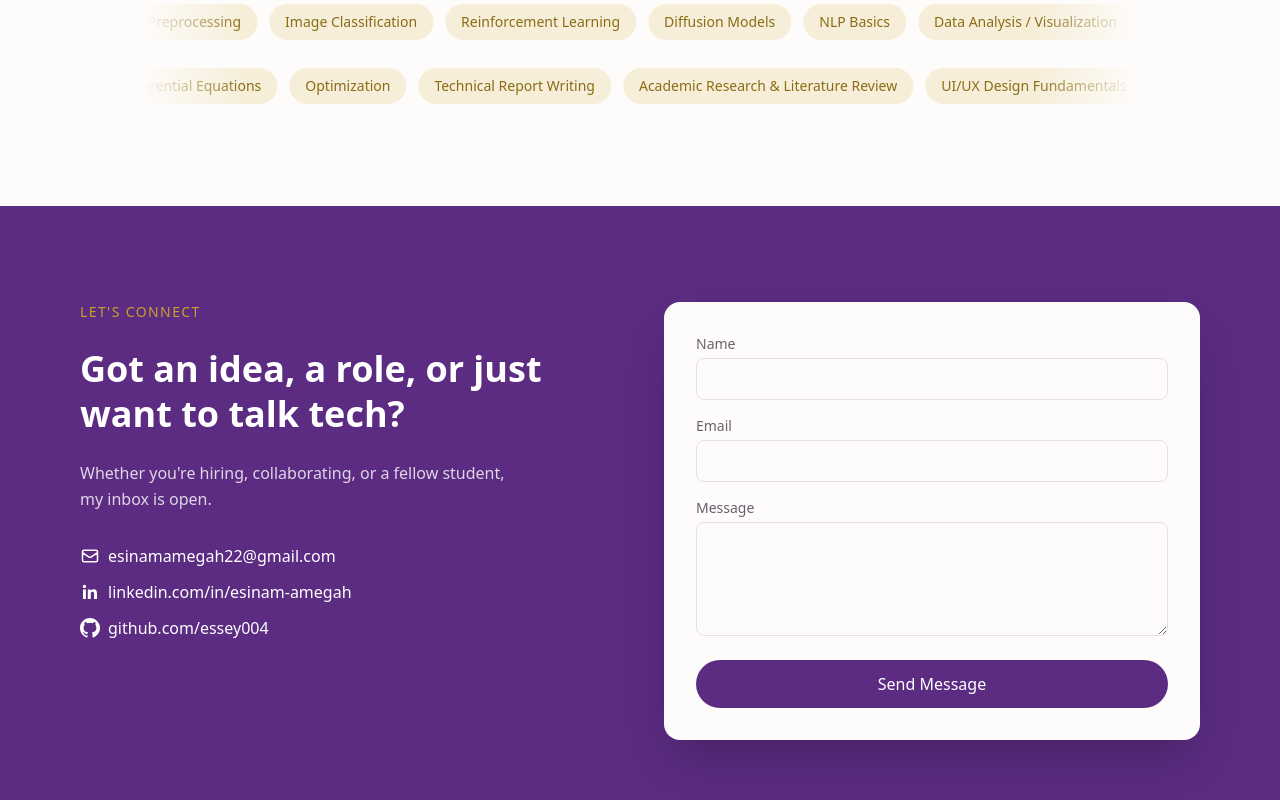
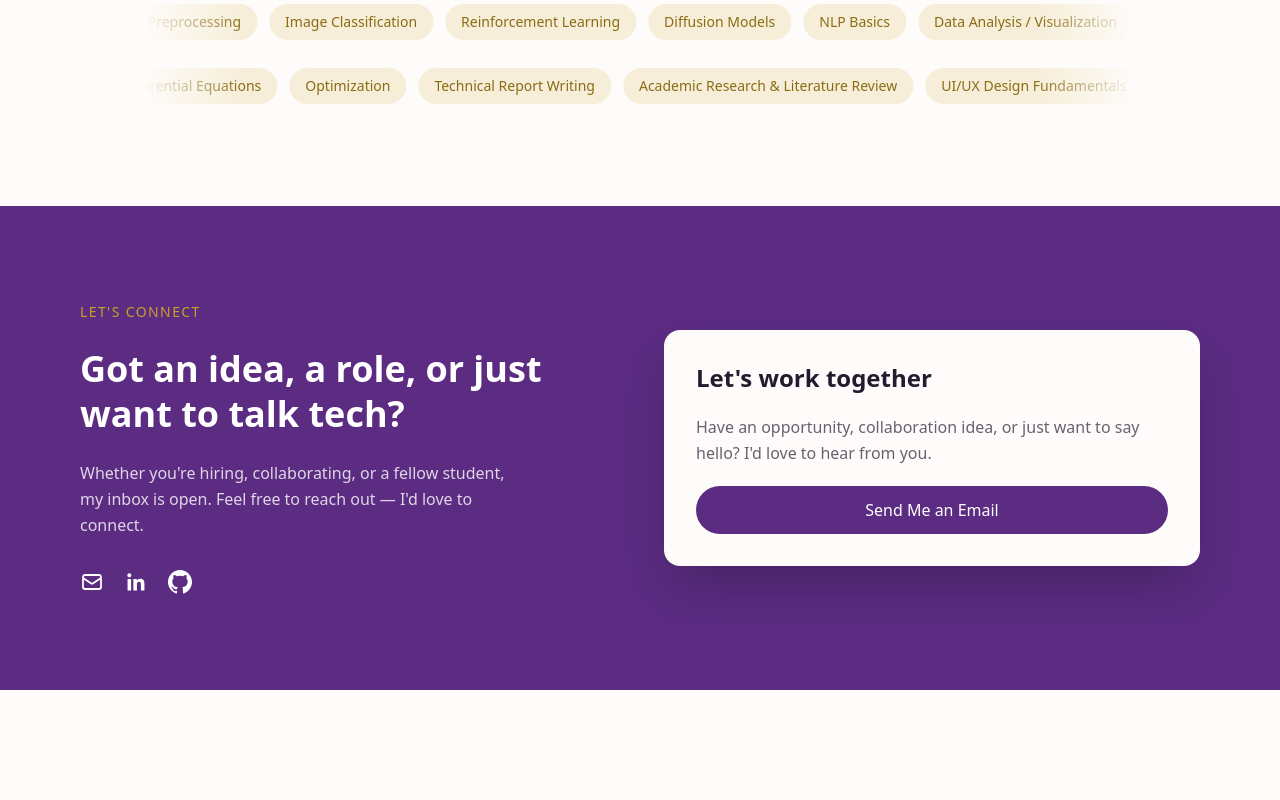
Before and after one commit to essey004/portfolio-website, a Next.js app: page / in a window 1280 px wide. Shown: the part 4812-5612 px from the top of the page. After the commit the page ends 5502 px from the top, so only its background shows below. Built offline with nearby package versions, Linux system fonts and the light colour scheme.

Commit message:
Removed form from the contact section

```diff
--- /dev/null
+++ b/app/api/contact/route.ts
@@ -0,0 +1,31 @@
+import { Resend } from "resend";
+
+const resend = new Resend(process.env.RESEND_API_KEY);
+
+export async function POST(req: Request) {
+  try {
+    const { name, email, message } = await req.json();
+
+    await resend.emails.send({
+      from: "Portfolio Contact <onboarding@resend.dev>",
+      to: "esinamamegah22@gmail.com",
+      subject: `Portfolio message from ${name}`,
+      replyTo: email,
+      text: `
+Name: ${name}
+Email: ${email}
+
+Message:
+${message}
+      `,
+    });
+
+    return Response.json({ success: true });
+  } catch (error) {
+    console.error(error);
+    return Response.json(
+      { error: "Failed to send message" },
+      { status: 500 }
+    );
+  }
+}
--- a/app/components/Contact.tsx
+++ b/app/components/Contact.tsx
@@ -1,32 +1,9 @@
-"use client";
-
-import { useState } from "react";
-
 export default function Contact() {
-  const [form, setForm] = useState({ name: "", email: "", message: "" });
-  const [status, setStatus] = useState<"idle" | "sending" | "sent" | "error">("idle");
-
-  const handleSubmit = async (e: React.FormEvent) => {
-    e.preventDefault();
-    setStatus("sending");
-    try {
-      const res = await fetch("/api/contact", {
-        method: "POST",
-        headers: { "Content-Type": "application/json" },
-        body: JSON.stringify(form),
-      });
-      if (!res.ok) throw new Error();
-      setStatus("sent");
-      setForm({ name: "", email: "", message: "" });
-    } catch {
-      setStatus("error");
-    }
-  };
-
   return (
     <section id="contact" className="bg-accent-purple text-white py-24 px-6 md:px-20">
-      <div className="max-w-6xl mx-auto grid md:grid-cols-2 gap-12 items-start">
-        {/* Left: warm intro + direct links */}
+      <div className="max-w-6xl mx-auto grid md:grid-cols-2 gap-12 items-center">
+
+        {/* Left: intro + social icons */}
         <div className="flex flex-col gap-6">
           <span className="text-accent-gold text-sm font-medium uppercase tracking-widest">
             Let's Connect
@@ -38,103 +15,92 @@ export default function Contact() {
 
           <p className="text-white/80 leading-relaxed max-w-md">
             Whether you're hiring, collaborating, or a fellow student, my inbox is open.
+            Feel free to reach out — I'd love to connect.
           </p>
 
-          <div className="flex flex-col gap-3 mt-2">
+          {/* Social icons */}
+          <div className="flex items-center gap-5 mt-2">
+
+            {/* Email */}
             <a
               href="mailto:esinamamegah22@gmail.com"
-              className="flex items-center gap-2 text-white hover:text-accent-gold transition-colors"
+              aria-label="Email"
+              className="text-white hover:text-accent-gold transition-colors"
             >
-              <svg className="h-5 w-5" fill="none" stroke="currentColor" strokeWidth="1.8" viewBox="0 0 24 24">
-                <path strokeLinecap="round" strokeLinejoin="round" d="M3 8l7.89 5.26a2 2 0 002.22 0L21 8M5 19h14a2 2 0 002-2V7a2 2 0 00-2-2H5a2 2 0 00-2 2v10a2 2 0 002 2z" />
+              <svg
+                className="h-6 w-6"
+                fill="none"
+                stroke="currentColor"
+                strokeWidth="1.8"
+                viewBox="0 0 24 24"
+              >
+                <path
+                  strokeLinecap="round"
+                  strokeLinejoin="round"
+                  d="M3 8l7.89 5.26a2 2 0 002.22 0L21 8M5 19h14a2 2 0 002-2V7a2 2 0 00-2-2H5a2 2 0 00-2 2v10a2 2 0 002 2z"
+                />
               </svg>
-              esinamamegah22@gmail.com
             </a>
 
+            {/* LinkedIn */}
             <a
               href="https://linkedin.com/in/esinam-amegah"
               target="_blank"
               rel="noopener noreferrer"
-              className="flex items-center gap-2 text-white hover:text-accent-gold transition-colors"
+              aria-label="LinkedIn"
+              className="text-white hover:text-accent-gold transition-colors"
             >
-              <svg className="h-5 w-5" fill="currentColor" viewBox="0 0 24 24">
+              <svg
+                className="h-6 w-6"
+                fill="currentColor"
+                viewBox="0 0 24 24"
+              >
                 <path d="M20.447 20.452h-3.554v-5.569c0-1.328-.027-3.037-1.852-3.037-1.853 0-2.136 1.445-2.136 2.939v5.667H9.351V9h3.414v1.561h.046c.477-.9 1.637-1.85 3.37-1.85 3.601 0 4.267 2.37 4.267 5.455v6.286zM5.337 7.433a2.062 2.062 0 1 1 0-4.124 2.062 2.062 0 0 1 0 4.124zM7.114 20.452H3.558V9h3.556v11.452z" />
               </svg>
-              linkedin.com/in/esinam-amegah
             </a>
 
+            {/* GitHub */}
             <a
               href="https://github.com/essey004"
               target="_blank"
               rel="noopener noreferrer"
-              className="flex items-center gap-2 text-white hover:text-accent-gold transition-colors"
+              aria-label="GitHub"
+              className="text-white hover:text-accent-gold transition-colors"
             >
-              <svg className="h-5 w-5" fill="currentColor" viewBox="0 0 24 24">
+              <svg
+                className="h-6 w-6"
+                fill="currentColor"
+                viewBox="0 0 24 24"
+              >
                 <path d="M12 0C5.37 0 0 5.37 0 12c0 5.3 3.44 9.8 8.21 11.39.6.11.82-.26.82-.58 0-.29-.01-1.04-.02-2.04-3.34.73-4.04-1.61-4.04-1.61-.55-1.39-1.34-1.76-1.34-1.76-1.09-.75.08-.73.08-.73 1.21.08 1.84 1.24 1.84 1.24 1.07 1.84 2.81 1.31 3.5 1 .11-.78.42-1.31.76-1.61-2.67-.3-5.47-1.33-5.47-5.93 0-1.31.47-2.38 1.24-3.22-.12-.3-.54-1.52.12-3.18 0 0 1.01-.32 3.3 1.23a11.5 11.5 0 0 1 6 0c2.29-1.55 3.3-1.23 3.3-1.23.66 1.66.24 2.88.12 3.18.77.84 1.24 1.91 1.24 3.22 0 4.61-2.81 5.63-5.49 5.92.43.37.81 1.1.81 2.22 0 1.6-.02 2.89-.02 3.29 0 .32.22.7.83.58C20.56 21.8 24 17.3 24 12c0-6.63-5.37-12-12-12z" />
               </svg>
-              github.com/essey004
             </a>
+
           </div>
         </div>
 
-        {/* Right: form, lifted white card */}
-        <form
-          onSubmit={handleSubmit}
-          className="bg-[#FEFCFA] text-[#241B2F] rounded-2xl p-6 md:p-8 flex flex-col gap-4 shadow-2xl"
-        >
-          <div className="flex flex-col gap-1">
-            <label htmlFor="name" className="text-sm text-text-muted">Name</label>
-            <input
-              id="name"
-              type="text"
-              required
-              value={form.name}
-              onChange={(e) => setForm({ ...form, name: e.target.value })}
-              className="border border-border rounded-lg px-3 py-2 bg-[#FEFCFA] text-[#241B2F] focus:outline-none focus:border-accent-purple"
-            />
-          </div>
 
-          <div className="flex flex-col gap-1">
-            <label htmlFor="email" className="text-sm text-text-muted">Email</label>
-            <input
-              id="email"
-              type="email"
-              required
-              value={form.email}
-              onChange={(e) => setForm({ ...form, email: e.target.value })}
-              className="border border-border rounded-lg px-3 py-2 bg-[#FEFCFA] text-[#241B2F] focus:outline-none focus:border-accent-purple"
-            />
-          </div>
+        {/* Right: Email card */}
+        <div className="bg-[#FEFCFA] text-[#241B2F] rounded-2xl p-6 md:p-8 shadow-2xl flex flex-col gap-5">
 
-          <div className="flex flex-col gap-1">
-            <label htmlFor="message" className="text-sm text-text-muted">Message</label>
-            <textarea
-              id="message"
-              rows={4}
-              required
-              value={form.message}
-              onChange={(e) => setForm({ ...form, message: e.target.value })}
-              className="border border-border rounded-lg px-3 py-2 bg-[#FEFCFA] text-[#241B2F] focus:outline-none focus:border-accent-purple"
-            />
-          </div>
+          <h3 className="text-2xl font-bold">
+            Let's work together
+          </h3>
 
-          <button
-            type="submit"
-            disabled={status === "sending"}
-            className="mt-2 px-6 py-3 rounded-full bg-accent-purple text-white hover:bg-accent-gold hover:text-[#241B2F] transition-colors disabled:opacity-60"
+          <p className="text-text-muted leading-relaxed">
+            Have an opportunity, collaboration idea, or just want to say hello?
+            I'd love to hear from you.
+          </p>
+
+          <a
+            href="mailto:esinamamegah22@gmail.com"
+            className="inline-flex justify-center items-center px-6 py-3 rounded-full bg-accent-purple text-white hover:bg-accent-gold hover:text-[#241B2F] transition-colors"
           >
-            {status === "sending" ? "Sending..." : "Send Message"}
-          </button>
+            Send Me an Email
+          </a>
 
-          {status === "sent" && (
-            <p className="text-sm text-accent-purple font-medium">
-              Message sent . I'll get back to you soon!
-            </p>
-          )}
-          {status === "error" && (
-            <p className="text-sm text-red-500">Something went wrong — try emailing me directly.</p>
-          )}
-        </form>
+        </div>
+
       </div>
     </section>
   );
--- a/package.json
+++ b/package.json
@@ -16,6 +16,7 @@
     "next": "16.2.10",
     "react": "19.2.4",
     "react-dom": "19.2.4",
+    "resend": "^6.18.0",
     "three": "^0.185.1"
   },
   "devDependencies": {
```
Also changed, not shown: 1 other file (tests, documents, lock files or other folders).
